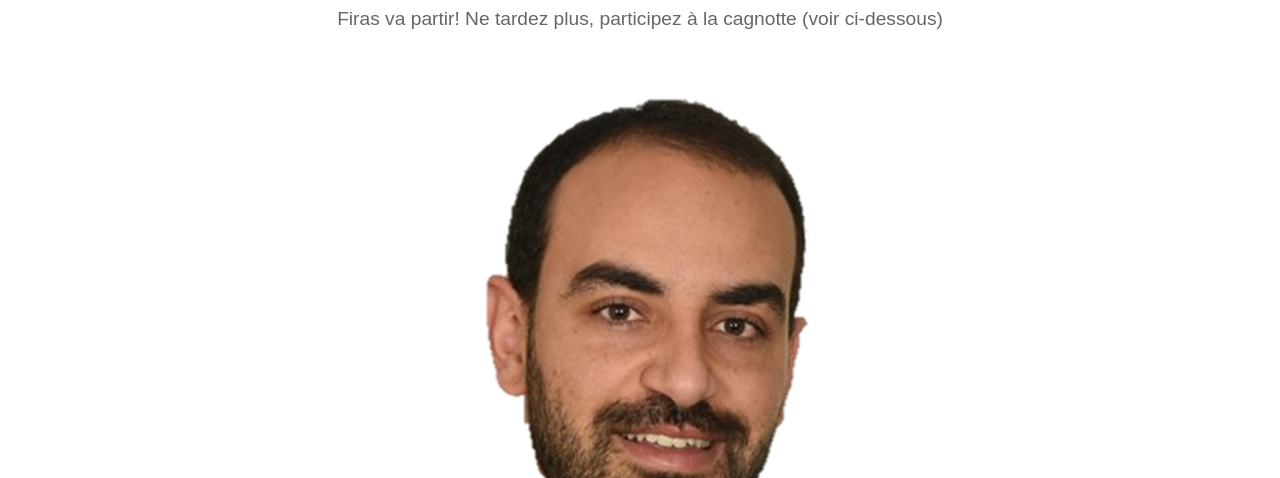
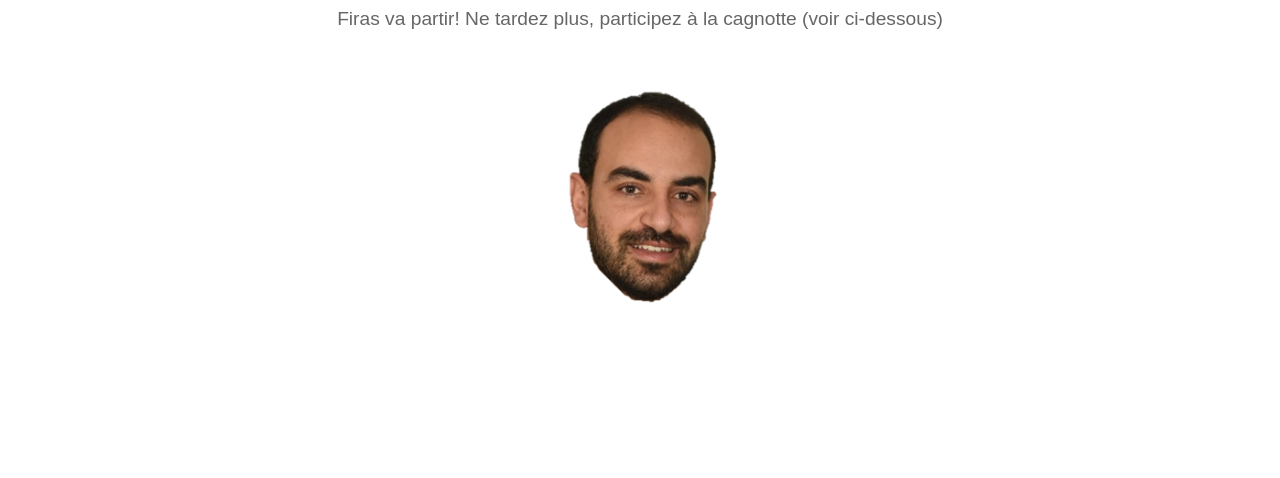
Before and after one commit to viviend2/PDD-LV_NEO, a plain HTML site: page index.html in a window 1280 px wide. Shown: the part 322-800 px from the top of the page. Drawn offline with Linux system fonts and the light colour scheme.

Commit message:
Update index.html

```diff
--- a/index.html
+++ b/index.html
@@ -116,7 +116,7 @@
             <h1><div id="countdown"></div></h1>
 			  <div id="message"><p> Firas va partir! Ne tardez plus, participez à la cagnotte (voir ci-dessous)</p>
 			  <BR><BR>
-				 <a href="https://www.exemple.com"><img src="myimage.png" alt="Desc"></a>
+				 <a href="https://www.exemple.com"><img src="myimage.png" alt="Desc"width="300" height="300"></a>
 			  </div>
 			</div>
 
```
